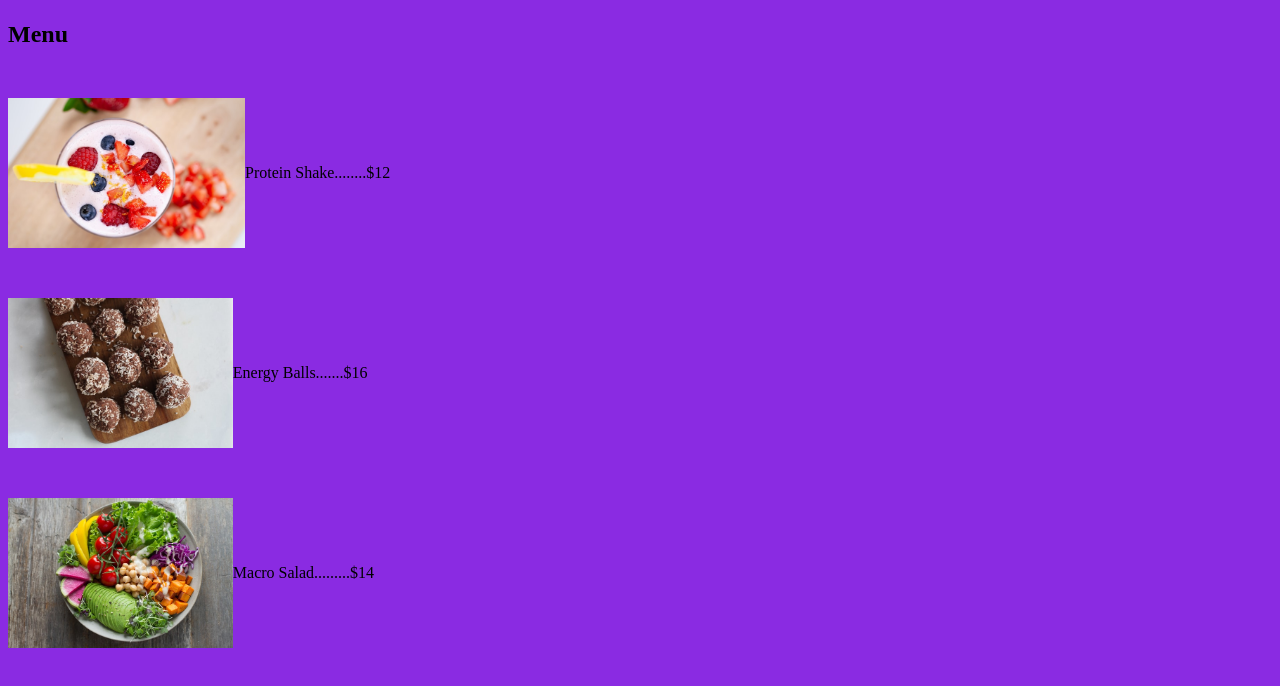
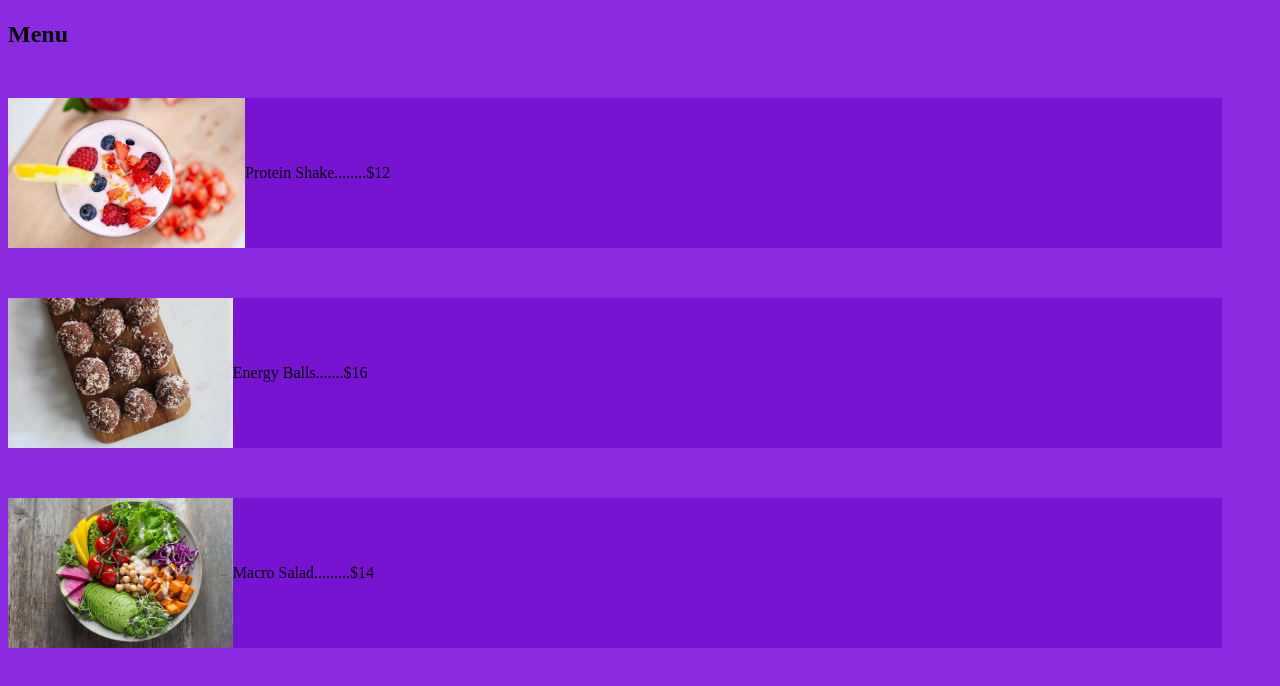
Before and after one commit to justinrkinsman/restaurantpage, a website built with webpack: page dist/index.html in a window 1280 px wide. Both pictures are taken after a click on the button "Menu". Shown: the part 182-868 px from the top of the page. Built offline with nearby package versions, Linux system fonts and the light colour scheme.

Commit message:
Add background styling to menu page

```diff
--- a/src/style.css
+++ b/src/style.css
@@ -19,6 +19,7 @@ button {
     justify-content: left;
     margin: 50px 50px 50px 0px;
     align-items: center;
+    background-color: rgb(118, 20, 209)
 }
 
 #workout, #homeWorkout, #gym {
```
